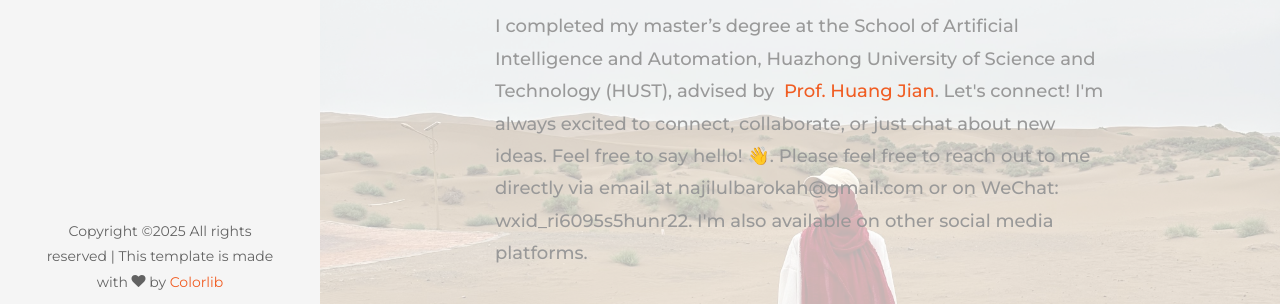
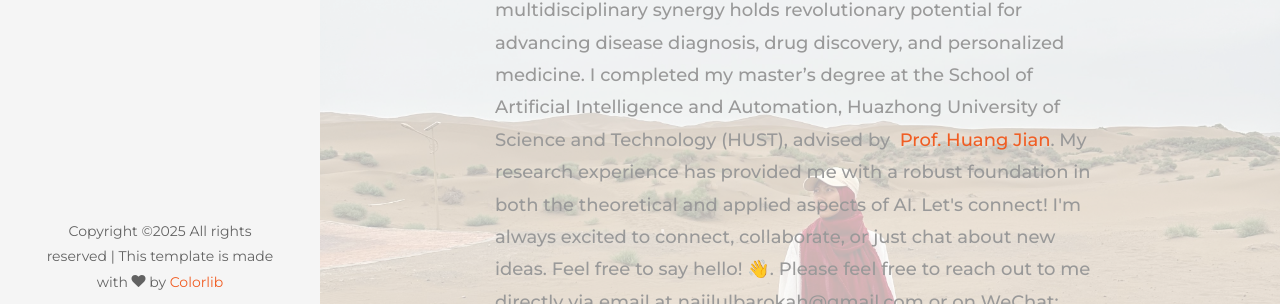
Before and after one commit to najilul/najilulbarokah.github.io, a plain HTML site: page index.html in a window 1280 px wide. Shown: the part 424-728 px from the top of the page. Drawn offline with Linux system fonts and the light colour scheme; some packages are replaced by stand-ins of ours; no server answers; files whose address does not match are found by name.

Commit message:
Update index.html

```diff
--- a/index.html
+++ b/index.html
@@ -65,7 +65,7 @@
 						<div class="desc">
 							<h2 class="subheading">Hello I'm</h2>
 							<h1 class="mb-4">Najilul Barokah (李璐)</h1>
-							<p class="mb-4">I completed my master’s degree at the School of Artificial Intelligence and Automation, Huazhong University of Science and Technology (HUST), advised by <a href="https://aia.hust.edu.cn/info/1213/7282.htm"> Prof. Huang Jian</a>.
+							<p class="mb-4">I am actively seeking PhD opportunities to explore the transformative intersection of Artificial Intelligence (AI), Quantum Computing, and Healthcare. I am convinced that this multidisciplinary synergy holds revolutionary potential for advancing disease diagnosis, drug discovery, and personalized medicine. I completed my master’s degree at the School of Artificial Intelligence and Automation, Huazhong University of Science and Technology (HUST), advised by <a href="https://aia.hust.edu.cn/info/1213/7282.htm"> Prof. Huang Jian</a>. My research experience has provided me with a robust foundation in both the theoretical and applied aspects of AI.
 Let's connect! I'm always excited to connect, collaborate, or just chat about new ideas. Feel free to say hello! 👋. Please feel free to reach out to me directly via email at najilulbarokah@gmail.com or on WeChat: wxid_ri6095s5hunr22. I'm also available on other social media platforms.</p>
 						</div>
 					</div>
```
